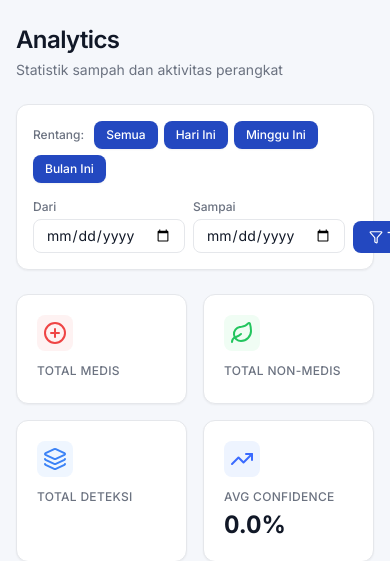
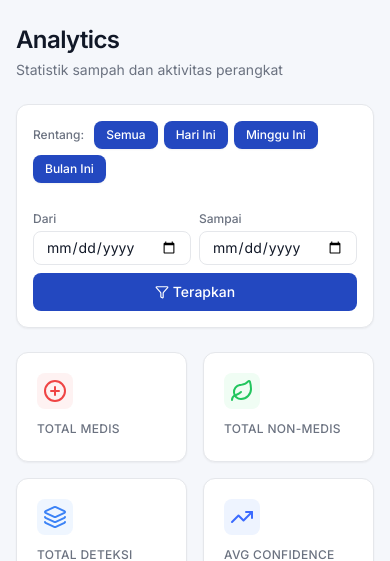
Before and after one commit to arfaniakbar/Raabbar, a Flask app: template templates/analytics/index.html in a window 390 px wide; the page is wider, and only the part inside the window is pictured. Shown: the part 56-617 px from the top of that part. Run offline with Flask 3, Linux system fonts and the light colour scheme; the template is opened without the code that fills it, so the values that code supplies are empty; some libraries are stand-ins or nearby versions.

Commit message:
Fix mobile responsive layout for date filter form in Analytics

```diff
--- a/templates/analytics/index.html
+++ b/templates/analytics/index.html
@@ -23,19 +23,19 @@
             </div>
 
             <!-- Custom date range -->
-            <form method="GET" action="/analytics" class="flex items-end gap-2">
-                <div>
+            <form method="GET" action="/analytics" class="grid grid-cols-2 md:flex md:flex-row md:items-end gap-2 w-full md:w-auto mt-3 md:mt-0">
+                <div class="col-span-1">
                     <label class="text-xs font-medium text-gray-500 dark:text-gray-400 block mb-1">Dari</label>
                     <input type="date" name="start_date" value="{{ analytics_filters.start_date }}"
-                        class="px-3 py-1.5 text-sm border border-gray-200 dark:border-gray-700 rounded-lg bg-white dark:bg-gray-800 text-gray-900 dark:text-white focus:outline-none focus:ring-2 focus:ring-brand-500">
+                        class="w-full px-3 py-1.5 text-sm border border-gray-200 dark:border-gray-700 rounded-lg bg-white dark:bg-gray-800 text-gray-900 dark:text-white focus:outline-none focus:ring-2 focus:ring-brand-500">
                 </div>
-                <div>
+                <div class="col-span-1">
                     <label class="text-xs font-medium text-gray-500 dark:text-gray-400 block mb-1">Sampai</label>
                     <input type="date" name="end_date" value="{{ analytics_filters.end_date }}"
-                        class="px-3 py-1.5 text-sm border border-gray-200 dark:border-gray-700 rounded-lg bg-white dark:bg-gray-800 text-gray-900 dark:text-white focus:outline-none focus:ring-2 focus:ring-brand-500">
+                        class="w-full px-3 py-1.5 text-sm border border-gray-200 dark:border-gray-700 rounded-lg bg-white dark:bg-gray-800 text-gray-900 dark:text-white focus:outline-none focus:ring-2 focus:ring-brand-500">
                 </div>
                 <button type="submit"
-                    class="inline-flex items-center gap-1 px-4 py-1.5 text-sm font-medium text-white bg-brand-600 hover:bg-brand-700 rounded-lg transition">
+                    class="col-span-2 w-full md:w-auto inline-flex justify-center items-center gap-1 px-4 py-1.5 text-sm font-medium text-white bg-brand-600 hover:bg-brand-700 rounded-lg transition h-[38px]">
                     <i data-lucide="filter" class="w-3.5 h-3.5"></i>
                     Terapkan
                 </button>
```
